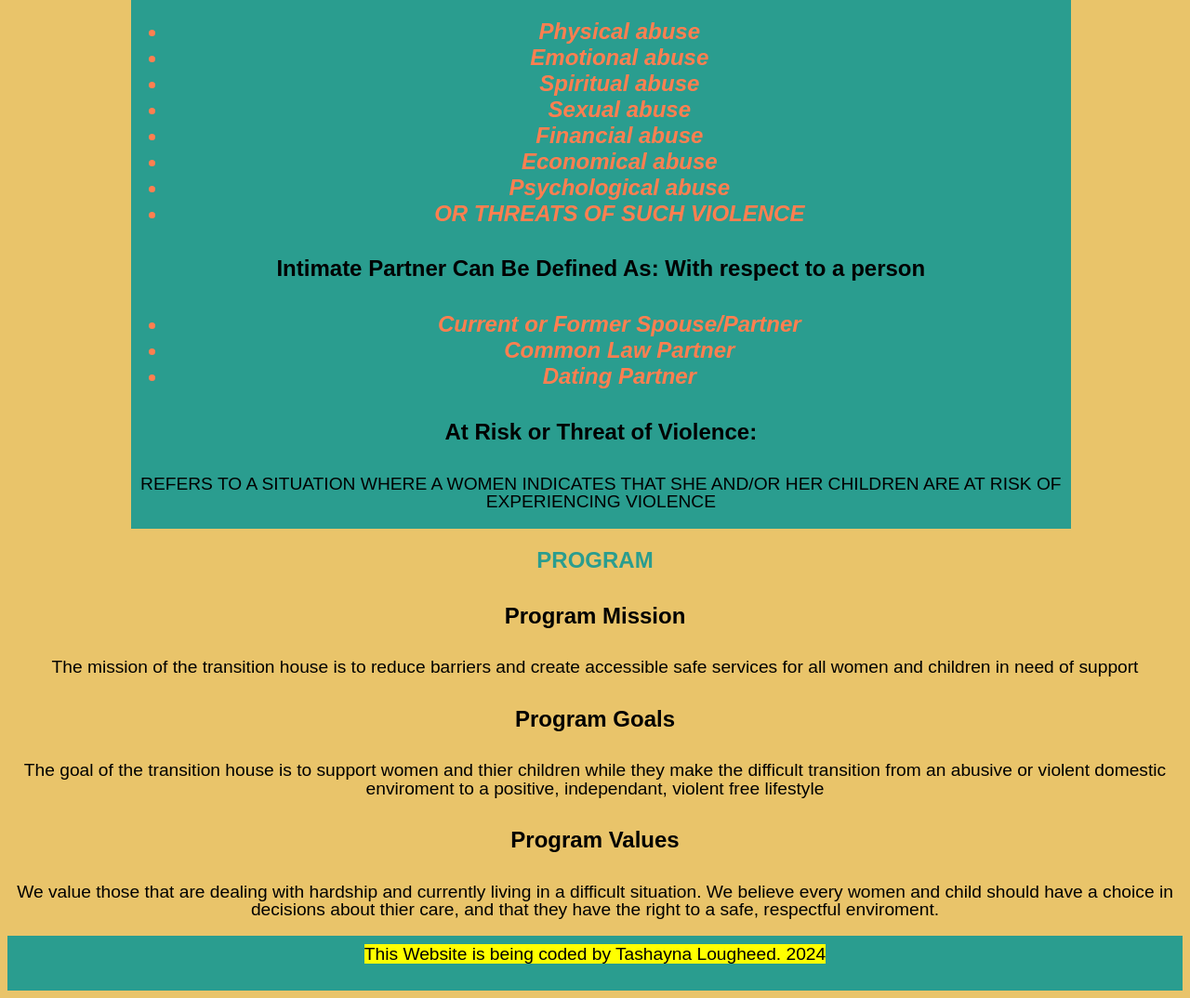
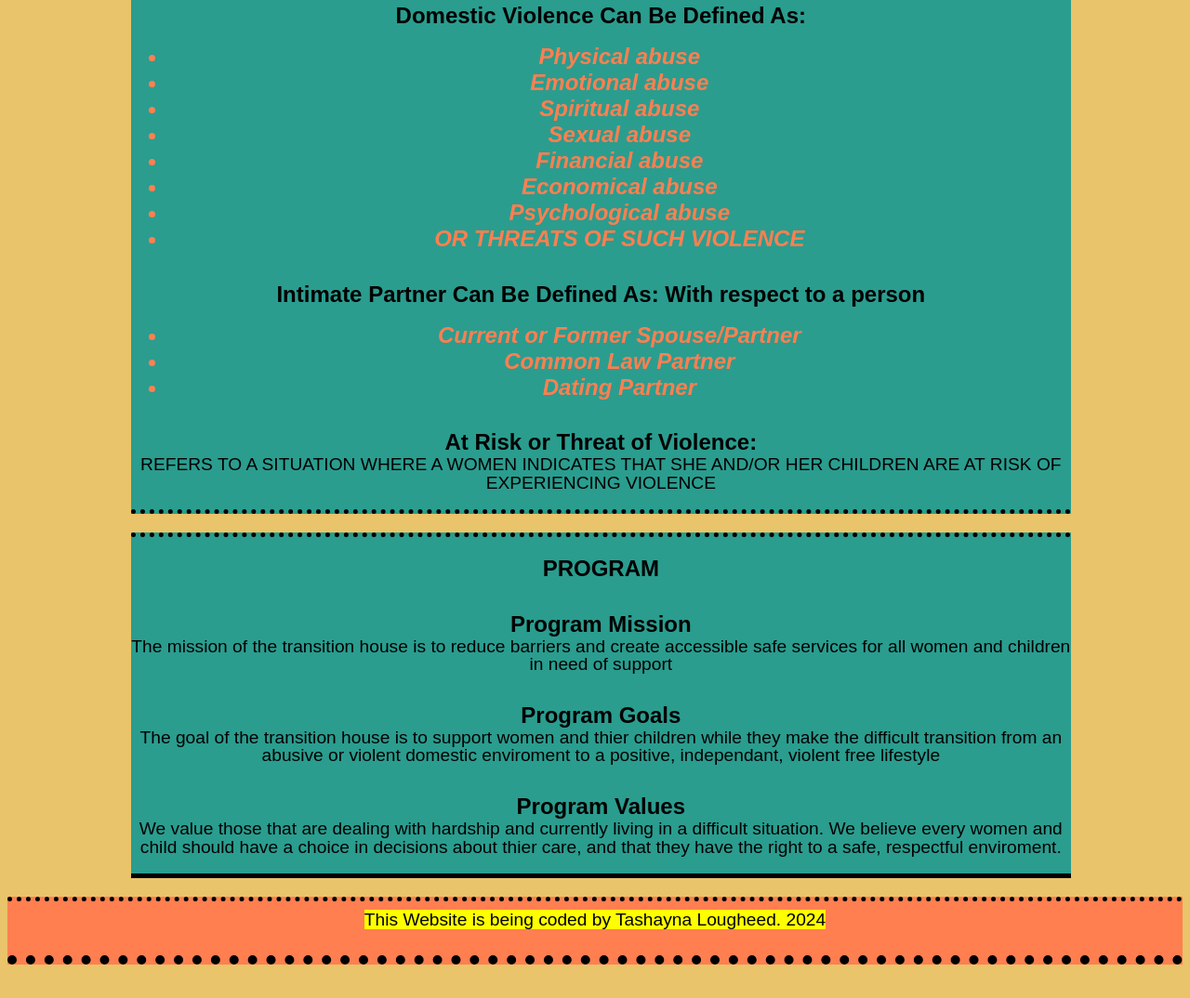
Before and after one commit to TashaynaLougheed/tashaynacapstone, a plain HTML site: page index.html in a window 1280 px wide. Shown: the part 1032-2106 px from the top of the page at 93% size. After the commit the page ends 2078 px from the top, so only its background shows below. Drawn offline with Linux system fonts and the light colour scheme; a web font is replaced by a local one.

Commit message:
added borders and organized css code

```diff
--- a/Styles.css
+++ b/Styles.css
@@ -2,23 +2,52 @@
     background-color:#e9c46a;
     font-family: Arial, Helvetica, sans-serif;
     text-align: center;
+    border-top: 10px dotted black;
 }
+
 h1 {
     color:#264653;
     font-size:xxx large;
     text-align:center;
     font-family: "Parkinsans", sans-serif;
 }
+
 h2 {
     color:#2a9d8f;
     margin-bottom:0;
 }
-   h4 {
+
+div a {
+ font-size: x-large;
+ text-align: center;
+}
+
+img {
+    border-top: 5px solid coral;
+    border-bottom: 5px solid coral;
+}
+
+h4 {
     color:black;
     font-size: x-large;
+    margin-bottom: 0;
    }
 
-p{
+.program-border {
+    background-color:#2a9d8f;
+    width:80%;
+    align-content: center;
+    margin-left: 10.5%;
+    margin-top: 20px;
+    border-top: 5px solid black;
+    border-bottom: 5px dotted black;
+}
+
+.program-title {
+    color: black;
+}
+
+p {
     color:black;
     line-height:1;
     font-size: larger;
@@ -31,24 +60,27 @@ font-size: x-large;
 font-weight: 600;
 font-style: italic;
 }
-div a {
- font-size: x-large;
- text-align: center;
+
+.program_mgv {
+background-color:#2a9d8f;
+width:80%;
+align-content:center;
+margin-left: 10.5%;
+margin-top:20px;
+margin-bottom: 20px;
+border-bottom: 5px solid black;
+border-top: 5px dotted black;
 }
+
+.program_header {
+    color: black;
+    margin-bottom: 0;
+}
+
 footer {
-background-color: #2a9d8f;
+background-color:coral;
 margin: 50px 50 0 50;
 padding: 10px;
+border-top: 5px dotted black;
+border-bottom:10px dotted black;
 }
-.program-border {
-    background-color:#2a9d8f;
-    width:80%;
-    align-content: center;
-    margin-left: 10.5%;
-}
-.program-title {
-    color: black;
-}
-img {
-    border: 5px solid coral;
-}
--- a/index.html
+++ b/index.html
@@ -21,7 +21,7 @@
             <section>
                 <h2> ABOUT</h2>
                 <!-- would like to move the ABOUT to a different page once more content is added-->
-                <p> N'Quatqua Transtion House is located on the unceded Territory of N'Quatqua Frist Nations of the Stl'at'imx Territory. N"Quatqua is home to approximitly 300 members and lies at the Southern tip of Anderson Lake. N'Quatqua is approx. 2.5 hours north of Vancouver B.C. </p>
+                <p> N'Quatqua Transtion House is located on the unceded Territory of N'Quatqua Frist Nations of the Stl'at'imx Territory. N"Quatqua is home to approximitly 300 members and lies at the Southern tip of Anderson Lake. N'Quatqua is approx. 2.5 hours north of Vancouver B.C.</p>
             </section>
             <div">
                 <img src="Images/Anderson Lake 2.jpg" width="250" height="200" alt="photo of lake">
@@ -61,8 +61,8 @@
                 <h4> At Risk or Threat of Violence:</h4>
                 <p> REFERS TO A SITUATION WHERE A WOMEN INDICATES THAT SHE AND/OR HER CHILDREN ARE AT RISK OF EXPERIENCING VIOLENCE</p>
             </section>
-            <section>
-                <h2> PROGRAM</h2>
+            <section class="program_mgv">
+                <h2 class="program_header"> PROGRAM</h2>
                 <h4> Program Mission</h4>
                 <p> The mission of the transition house is to reduce barriers and create accessible safe services for all women and children in need of support </p>
                 <h4>Program Goals</h4>
```
